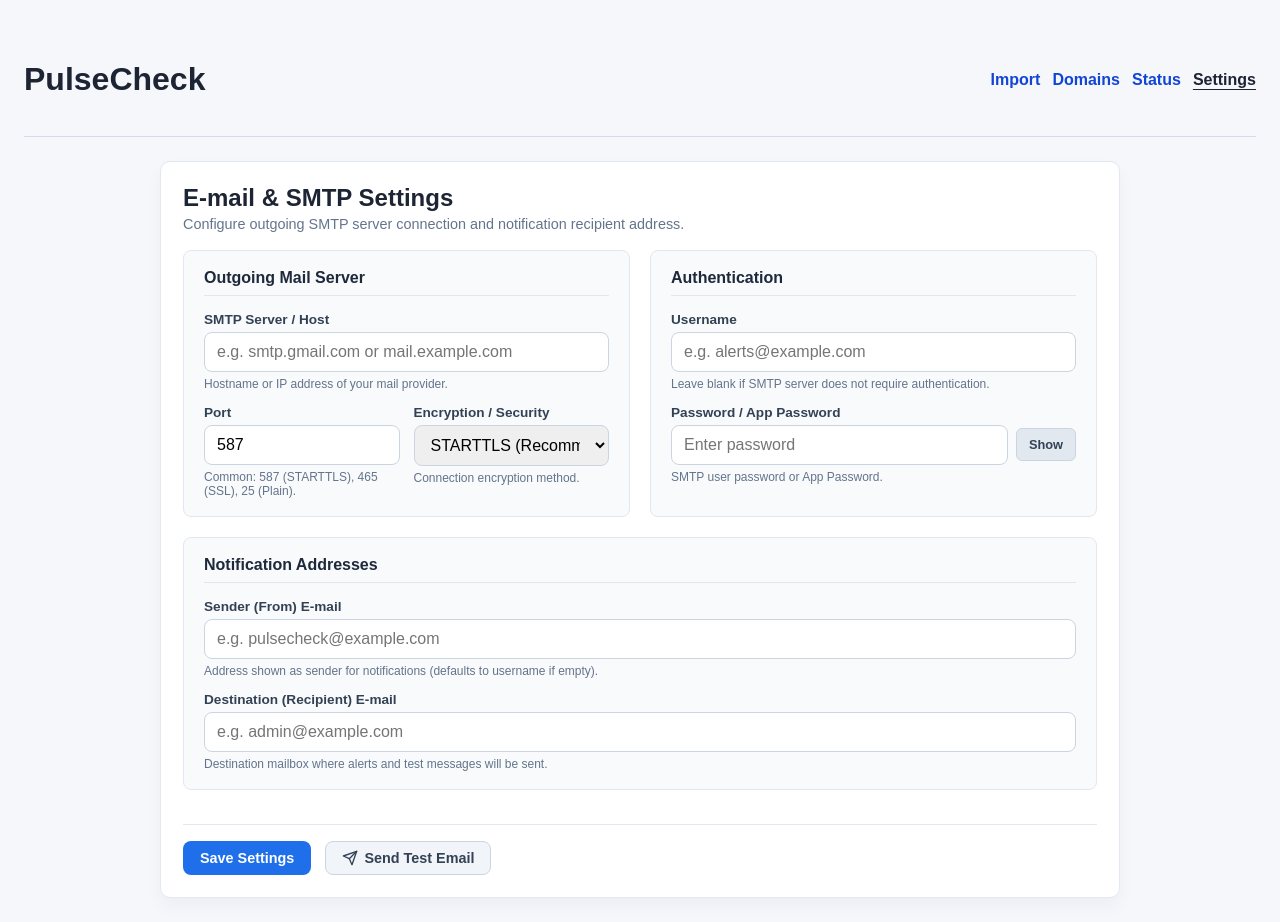
After one commit to diepeterpan/pulsecheck, a Flask app: page /settings in a window 1280 px wide. The commit adds this page. Run offline with Flask 3, Linux system fonts and the light colour scheme; data that the repository does not hold is empty; parts of the project's set-up code (start-up, migrations or seed data) failed here and were passed over.

Commit message:
Allow capture and maintenance of e-mail settings for notifications later in the system

```diff
--- a/app.py
+++ b/app.py
@@ -5,11 +5,13 @@ import http.client
 import os
 import sqlite3
 import socket
+import smtplib
 import ssl
 import threading
 import time
 import uuid
 from datetime import datetime, timezone
+from email.message import EmailMessage
 from pathlib import Path
 from urllib.parse import urljoin, urlsplit
 
@@ -66,6 +68,14 @@ def init_db():
             last_response_ms INTEGER,
             checked_at TEXT NOT NULL,
             FOREIGN KEY(domain_id) REFERENCES domains(id)
+        )
+        """
+    )
+    conn.execute(
+        """
+        CREATE TABLE IF NOT EXISTS settings (
+            key TEXT PRIMARY KEY,
+            value TEXT NOT NULL DEFAULT ''
         )
         """
     )
@@ -650,6 +660,93 @@ def get_status_rows():
     return result
 
 
+DEFAULT_SETTINGS = {
+    "smtp_host": "",
+    "smtp_port": "587",
+    "smtp_security": "tls",
+    "smtp_username": "",
+    "smtp_password": "",
+    "from_email": "",
+    "recipient_email": "",
+}
+
+
+def get_settings() -> dict[str, str]:
+    conn = get_db_connection()
+    rows = conn.execute("SELECT key, value FROM settings").fetchall()
+    conn.close()
+    settings = dict(DEFAULT_SETTINGS)
+    for row in rows:
+        settings[row["key"]] = row["value"]
+    return settings
+
+
+def save_settings(new_settings: dict[str, str]) -> None:
+    conn = get_db_connection()
+    for key, value in new_settings.items():
+        if key in DEFAULT_SETTINGS:
+            val_to_save = str(value) if key == "smtp_password" else str(value).strip()
+            conn.execute(
+                "INSERT OR REPLACE INTO settings (key, value) VALUES (?, ?)",
+                (key, val_to_save),
+            )
+    conn.commit()
+    conn.close()
+
+
+def send_email(
+    to_email: str,
+    subject: str,
+    body: str,
+    settings: dict[str, str] | None = None,
+    timeout: int = 10,
+) -> tuple[bool, str]:
+    cfg = get_settings() if settings is None else settings
+    smtp_host = cfg.get("smtp_host", "").strip()
+    smtp_port_raw = cfg.get("smtp_port", "587").strip()
+    smtp_security = cfg.get("smtp_security", "tls").strip().lower()
+    smtp_username = cfg.get("smtp_username", "").strip()
+    smtp_password = cfg.get("smtp_password", "")
+    from_email = cfg.get("from_email", "").strip() or smtp_username
+
+    if not smtp_host:
+        return False, "SMTP Host is not configured."
+    if not to_email:
+        return False, "Destination email address is required."
+    if not from_email:
+        return False, "Sender (From) email address is required."
+
+    try:
+        smtp_port = int(smtp_port_raw)
+    except ValueError:
+        return False, f"Invalid SMTP Port: {smtp_port_raw}"
+
+    msg = EmailMessage()
+    msg["Subject"] = subject
+    msg["From"] = from_email
+    msg["To"] = to_email
+    msg.set_content(body)
+
+    try:
+        if smtp_security == "ssl":
+            ssl_context = ssl.create_default_context()
+            with smtplib.SMTP_SSL(smtp_host, smtp_port, timeout=timeout, context=ssl_context) as server:
+                if smtp_username:
+                    server.login(smtp_username, smtp_password)
+                server.send_message(msg)
+        else:
+            with smtplib.SMTP(smtp_host, smtp_port, timeout=timeout) as server:
+                if smtp_security == "tls":
+                    ssl_context = ssl.create_default_context()
+                    server.starttls(context=ssl_context)
+                if smtp_username:
+                    server.login(smtp_username, smtp_password)
+                server.send_message(msg)
+        return True, f"Test email sent successfully to {to_email}."
+    except Exception as exc:
+        return False, f"Failed to send email: {exc}"
+
+
 @app.route("/")
 def index():
     return redirect(url_for("status"))
@@ -903,6 +1000,55 @@ def status():
     return render_template("status.html", grouped=grouped)
 
 
+@app.route("/settings", methods=["GET", "POST"])
+def settings_route():
+    current_settings = get_settings()
+    if request.method == "POST":
+        action = request.form.get("action", "save")
+        updated = {
+            "smtp_host": request.form.get("smtp_host", "").strip(),
+            "smtp_port": request.form.get("smtp_port", "587").strip(),
+            "smtp_security": request.form.get("smtp_security", "tls").strip(),
+            "smtp_username": request.form.get("smtp_username", "").strip(),
+            "smtp_password": request.form.get("smtp_password", ""),
+            "from_email": request.form.get("from_email", "").strip(),
+            "recipient_email": request.form.get("recipient_email", "").strip(),
+        }
+        if not updated["smtp_password"] and current_settings.get("smtp_password"):
+            updated["smtp_password"] = current_settings["smtp_password"]
+
+        save_settings(updated)
+
+        if action == "test":
+            dest = updated["recipient_email"]
+            if not dest:
+                flash("Destination email address is required to send a test message.", "error")
+            else:
+                now_str = datetime.now(timezone.utc).strftime("%Y-%m-%d %H:%M:%S UTC")
+                test_body = (
+                    "Hello from PulseCheck!\n\n"
+                    "This is a test notification confirming that your SMTP settings and destination "
+                    "email address are configured properly.\n\n"
+                    f"Timestamp: {now_str}\n"
+                    f"SMTP Host: {updated['smtp_host']}:{updated['smtp_port']} ({updated['smtp_security'].upper()})\n"
+                    f"Sender: {updated['from_email']}\n"
+                    f"Recipient: {dest}\n"
+                )
+                success, msg = send_email(
+                    dest,
+                    "[PulseCheck] SMTP Test Message",
+                    test_body,
+                    settings=updated,
+                )
+                flash(msg, "success" if success else "error")
+        else:
+            flash("Settings saved successfully.", "success")
+
+        return redirect(url_for("settings_route"))
+
+    return render_template("settings.html", settings=current_settings)
+
+
 def run_background_tasks():
     scheduler = BackgroundScheduler(daemon=True)
     scheduler.add_job(check_all_domains, "interval", minutes=10, id="pulsecheck_scan")
@@ -922,9 +1068,10 @@ def cli_menu():
         print("1. Import domain list")
         print("2. Maintain domains")
         print("3. View status")
-        print("4. Start web app")
-        print("5. Start web with Explicit debugging")
-        print("6. Exit")
+        print("4. Email & SMTP settings")
+        print("5. Start web app")
+        print("6. Start web with Explicit debugging")
+        print("7. Exit")
         choice = input("Select an option: ").strip()
 
         if choice == "1":
@@ -997,18 +1144,67 @@ def cli_menu():
                 print(f"{row['name']} port {port_label}: {state}; last success: {last_success}")
 
         elif choice == "4":
+            settings = get_settings()
+            print("\nCurrent Email & SMTP Settings:")
+            print(f"- SMTP Host: {settings['smtp_host'] or '(not set)'}")
+            print(f"- SMTP Port: {settings['smtp_port']}")
+            print(f"- Security: {settings['smtp_security']}")
+            print(f"- Username: {settings['smtp_username'] or '(not set)'}")
+            print(f"- Password: {'********' if settings['smtp_password'] else '(not set)'}")
+            print(f"- Sender (From): {settings['from_email'] or '(not set)'}")
+            print(f"- Destination Email: {settings['recipient_email'] or '(not set)'}")
+            print("\nOptions: [e]dit settings, [t]est email, or press Enter to return.")
+            sub_choice = input("Select: ").strip().lower()
+            if sub_choice == "e":
+                host = input(f"SMTP Host [{settings['smtp_host']}]: ").strip()
+                port = input(f"SMTP Port [{settings['smtp_port']}]: ").strip()
+                security = input(f"Security (tls/ssl/none) [{settings['smtp_security']}]: ").strip().lower()
+                username = input(f"Username [{settings['smtp_username']}]: ").strip()
+                pwd = input("Password (leave blank to keep current): ").strip()
+                from_addr = input(f"From Email [{settings['from_email']}]: ").strip()
+                dest_addr = input(f"Destination Email [{settings['recipient_email']}]: ").strip()
+
+                updated = {
+                    "smtp_host": host or settings["smtp_host"],
+                    "smtp_port": port or settings["smtp_port"],
+                    "smtp_security": security if security in ("tls", "ssl", "none") else settings["smtp_security"],
+                    "smtp_username": username or settings["smtp_username"],
+                    "smtp_password": pwd if pwd else settings["smtp_password"],
+                    "from_email": from_addr or settings["from_email"],
+                    "recipient_email": dest_addr or settings["recipient_email"],
+                }
+                save_settings(updated)
+                print("Settings updated successfully.")
+            elif sub_choice == "t":
+                dest = settings["recipient_email"]
+                if not dest:
+                    dest = input("Enter destination email for test: ").strip()
+                if dest:
+                    print(f"Sending test email to {dest}...")
+                    now_str = datetime.now(timezone.utc).strftime("%Y-%m-%d %H:%M:%S UTC")
+                    success, msg = send_email(
+                        dest,
+                        "[PulseCheck] SMTP Test Message",
+                        f"Hello from PulseCheck CLI!\n\nThis is a test message verifying SMTP configuration.\n\nTimestamp: {now_str}",
+                        settings=settings,
+                    )
+                    print(msg)
+                else:
+                    print("No destination email provided.")
+
+        elif choice == "5":
             print(f"Starting web application on http://127.0.0.1:{DEFAULT_PORT}")
             app.run(host="0.0.0.0", port=DEFAULT_PORT, debug=False)
             break
 
-        elif choice == "5":
+        elif choice == "6":
             global EXPLICIT_DEBUG
             EXPLICIT_DEBUG = True
             print(f"Starting web application with explicit debugging on http://127.0.0.1:{DEFAULT_PORT}")
             app.run(host="0.0.0.0", port=DEFAULT_PORT, debug=False)
             break
 
-        elif choice == "6":
+        elif choice == "7":
             print("Exiting PulseCheck.")
             break
         else:
--- a/static/style.css
+++ b/static/style.css
@@ -945,3 +945,130 @@ button:disabled {
     opacity: 0.6;
     cursor: not-allowed;
 }
+
+/* Flash message styles */
+.flashes:has(.flash-error) {
+    background: #fef2f2;
+    border-color: #fca5a5;
+}
+
+.flash-item.flash-error {
+    color: #991b1b;
+    font-weight: 500;
+}
+
+.flash-item.flash-success {
+    color: #166534;
+    font-weight: 500;
+}
+
+/* Settings Page */
+.settings-panel {
+    max-width: 960px;
+    margin: 0 auto;
+}
+
+.panel-subtitle {
+    margin: 4px 0 0;
+    color: #64748b;
+    font-size: 0.9rem;
+}
+
+.settings-grid {
+    display: grid;
+    grid-template-columns: repeat(auto-fit, minmax(340px, 1fr));
+    gap: 20px;
+    margin-bottom: 24px;
+}
+
+.settings-card {
+    background: #f8fafc;
+    border: 1px solid #e2e8f0;
+    border-radius: 8px;
+    padding: 18px 20px;
+}
+
+.settings-card-full {
+    grid-column: 1 / -1;
+}
+
+.settings-card .card-header {
+    margin-bottom: 16px;
+    padding-bottom: 8px;
+    border-bottom: 1px solid #e2e8f0;
+}
+
+.settings-card .card-header h3 {
+    margin: 0;
+    font-size: 1rem;
+    font-weight: 700;
+    color: #1e293b;
+}
+
+.settings-card .card-body {
+    display: flex;
+    flex-direction: column;
+    gap: 14px;
+}
+
+.form-row-2col {
+    display: grid;
+    grid-template-columns: 1fr 1fr;
+    gap: 14px;
+}
+
+@media (max-width: 640px) {
+    .form-row-2col {
+        grid-template-columns: 1fr;
+    }
+}
+
+.form-group {
+    display: flex;
+    flex-direction: column;
+    gap: 5px;
+}
+
+.form-group label {
+    font-size: 0.85rem;
+    font-weight: 600;
+    color: #334155;
+}
+
+.field-hint {
+    font-size: 0.75rem;
+    color: #64748b;
+}
+
+.password-input-wrapper {
+    display: flex;
+    gap: 8px;
+    align-items: center;
+}
+
+.btn-pwd-toggle {
+    padding: 8px 12px;
+    font-size: 0.8rem;
+    background: #e2e8f0;
+    color: #334155;
+    border: 1px solid #cbd5e1;
+    border-radius: 6px;
+    font-weight: 600;
+}
+
+.btn-pwd-toggle:hover {
+    background: #cbd5e1;
+}
+
+.settings-actions {
+    display: flex;
+    align-items: center;
+    gap: 14px;
+    padding-top: 16px;
+    border-top: 1px solid #e2e8f0;
+}
+
+.btn-test-email {
+    display: inline-flex;
+    align-items: center;
+}
--- a/templates/base.html
+++ b/templates/base.html
@@ -14,13 +14,14 @@
           <a href="{{ url_for('handle_import') }}" class="{% if request.endpoint in ('handle_import', 'start_import') %}active{% endif %}" {% if request.endpoint in ('handle_import', 'start_import') %}aria-current="page"{% endif %}>Import</a>
           <a href="{{ url_for('domains') }}" class="{% if request.endpoint in ('domains', 'add_domain_route', 'edit_domain') %}active{% endif %}" {% if request.endpoint in ('domains', 'add_domain_route', 'edit_domain') %}aria-current="page"{% endif %}>Domains</a>
           <a href="{{ url_for('status') }}" class="{% if request.endpoint == 'status' %}active{% endif %}" {% if request.endpoint == 'status' %}aria-current="page"{% endif %}>Status</a>
+          <a href="{{ url_for('settings_route') }}" class="{% if request.endpoint == 'settings_route' %}active{% endif %}" {% if request.endpoint == 'settings_route' %}aria-current="page"{% endif %}>Settings</a>
         </nav>
       </header>
-      {% with messages = get_flashed_messages() %}
+      {% with messages = get_flashed_messages(with_categories=true) %}
         {% if messages %}
           <ul class="flashes">
-            {% for message in messages %}
-              <li>{{ message }}</li>
+            {% for category, message in messages %}
+              <li class="flash-item{% if category and category != 'message' %} flash-{{ category }}{% endif %}">{{ message }}</li>
             {% endfor %}
           </ul>
         {% endif %}
--- /dev/null
+++ b/templates/settings.html
@@ -0,0 +1,128 @@
+{% extends 'base.html' %}
+{% block content %}
+  <section class="panel settings-panel">
+    <div class="panel-header">
+      <div>
+        <h2>E-mail &amp; SMTP Settings</h2>
+        <p class="panel-subtitle">Configure outgoing SMTP server connection and notification recipient address.</p>
+      </div>
+    </div>
+
+    <form method="post" action="{{ url_for('settings_route') }}" class="settings-form">
+      <div class="settings-grid">
+        <div class="settings-card">
+          <div class="card-header">
+            <h3>Outgoing Mail Server</h3>
+          </div>
+          <div class="card-body">
+            <div class="form-group">
+              <label for="smtp_host">SMTP Server / Host</label>
+              <input type="text" id="smtp_host" name="smtp_host" value="{{ settings.smtp_host }}" placeholder="e.g. smtp.gmail.com or mail.example.com" autocomplete="off">
+              <span class="field-hint">Hostname or IP address of your mail provider.</span>
+            </div>
+
+            <div class="form-row-2col">
+              <div class="form-group">
+                <label for="smtp_port">Port</label>
+                <input type="number" id="smtp_port" name="smtp_port" value="{{ settings.smtp_port }}" placeholder="587" min="1" max="65535">
+                <span class="field-hint">Common: 587 (STARTTLS), 465 (SSL), 25 (Plain).</span>
+              </div>
+
+              <div class="form-group">
+                <label for="smtp_security">Encryption / Security</label>
+                <select id="smtp_security" name="smtp_security">
+                  <option value="tls" {% if settings.smtp_security == 'tls' %}selected{% endif %}>STARTTLS (Recommended, port 587)</option>
+                  <option value="ssl" {% if settings.smtp_security == 'ssl' %}selected{% endif %}>SSL / TLS (Direct SSL, port 465)</option>
+                  <option value="none" {% if settings.smtp_security == 'none' %}selected{% endif %}>None (Plain text, port 25)</option>
+                </select>
+                <span class="field-hint">Connection encryption method.</span>
+              </div>
+            </div>
+          </div>
+        </div>
+
+        <div class="settings-card">
+          <div class="card-header">
+            <h3>Authentication</h3>
+          </div>
+          <div class="card-body">
+            <div class="form-group">
+              <label for="smtp_username">Username</label>
+              <input type="text" id="smtp_username" name="smtp_username" value="{{ settings.smtp_username }}" placeholder="e.g. alerts@example.com" autocomplete="username">
+              <span class="field-hint">Leave blank if SMTP server does not require authentication.</span>
+            </div>
+
+            <div class="form-group">
+              <label for="smtp_password">Password / App Password</label>
+              <div class="password-input-wrapper">
+                <input type="password" id="smtp_password" name="smtp_password" placeholder="{% if settings.smtp_password %}•••••••• (saved, leave blank to keep){% else %}Enter password{% endif %}" autocomplete="current-password">
+                <button type="button" id="toggle-pwd-btn" class="btn-pwd-toggle" aria-label="Toggle password visibility">Show</button>
+              </div>
+              <span class="field-hint">{% if settings.smtp_password %}A password is saved. Leave blank to keep existing password.{% else %}SMTP user password or App Password.{% endif %}</span>
+            </div>
+          </div>
+        </div>
+
+        <div class="settings-card settings-card-full">
+          <div class="card-header">
+            <h3>Notification Addresses</h3>
+          </div>
+          <div class="card-body form-row-2col">
+            <div class="form-group">
+              <label for="from_email">Sender (From) E-mail</label>
+              <input type="email" id="from_email" name="from_email" value="{{ settings.from_email }}" placeholder="e.g. pulsecheck@example.com">
+              <span class="field-hint">Address shown as sender for notifications (defaults to username if empty).</span>
+            </div>
+
+            <div class="form-group">
+              <label for="recipient_email">Destination (Recipient) E-mail</label>
+              <input type="email" id="recipient_email" name="recipient_email" value="{{ settings.recipient_email }}" placeholder="e.g. admin@example.com">
+              <span class="field-hint">Destination mailbox where alerts and test messages will be sent.</span>
+            </div>
+          </div>
+        </div>
+      </div>
+
+      <div class="settings-actions">
+        <button type="submit" name="action" value="save" class="button primary">Save Settings</button>
+        <button type="submit" name="action" value="test" class="button secondary btn-test-email">
+          <svg width="16" height="16" viewBox="0 0 24 24" fill="none" stroke="currentColor" stroke-width="2" stroke-linecap="round" stroke-linejoin="round" style="margin-right: 6px;"><path d="m22 2-7 20-4-9-9-4Z"/><path d="M22 2 11 13"/></svg>
+          Send Test Email
+        </button>
+      </div>
+    </form>
+  </section>
+
+  <script>
+    const pwdInput = document.getElementById('smtp_password');
+    const toggleBtn = document.getElementById('toggle-pwd-btn');
+    if (toggleBtn && pwdInput) {
+      toggleBtn.addEventListener('click', () => {
+        if (pwdInput.type === 'password') {
+          pwdInput.type = 'text';
+          toggleBtn.textContent = 'Hide';
+        } else {
+          pwdInput.type = 'password';
+          toggleBtn.textContent = 'Show';
+        }
+      });
+    }
+
+    // Auto-fill sensible default port when security method changes
+    const securitySelect = document.getElementById('smtp_security');
+    const portInput = document.getElementById('smtp_port');
+    if (securitySelect && portInput) {
+      securitySelect.addEventListener('change', () => {
+        const val = securitySelect.value;
+        const currentPort = portInput.value.trim();
+        if (val === 'ssl' && (currentPort === '587' || currentPort === '25' || !currentPort)) {
+          portInput.value = '465';
+        } else if (val === 'tls' && (currentPort === '465' || currentPort === '25' || !currentPort)) {
+          portInput.value = '587';
+        } else if (val === 'none' && (currentPort === '587' || currentPort === '465' || !currentPort)) {
+          portInput.value = '25';
+        }
+      });
+    }
+  </script>
+{% endblock %}
```
Also changed, not shown: BACKLOG.md (+4 -0 lines), tests/test_settings.py (added, +181 -0 lines), README.md, 1 other file.
